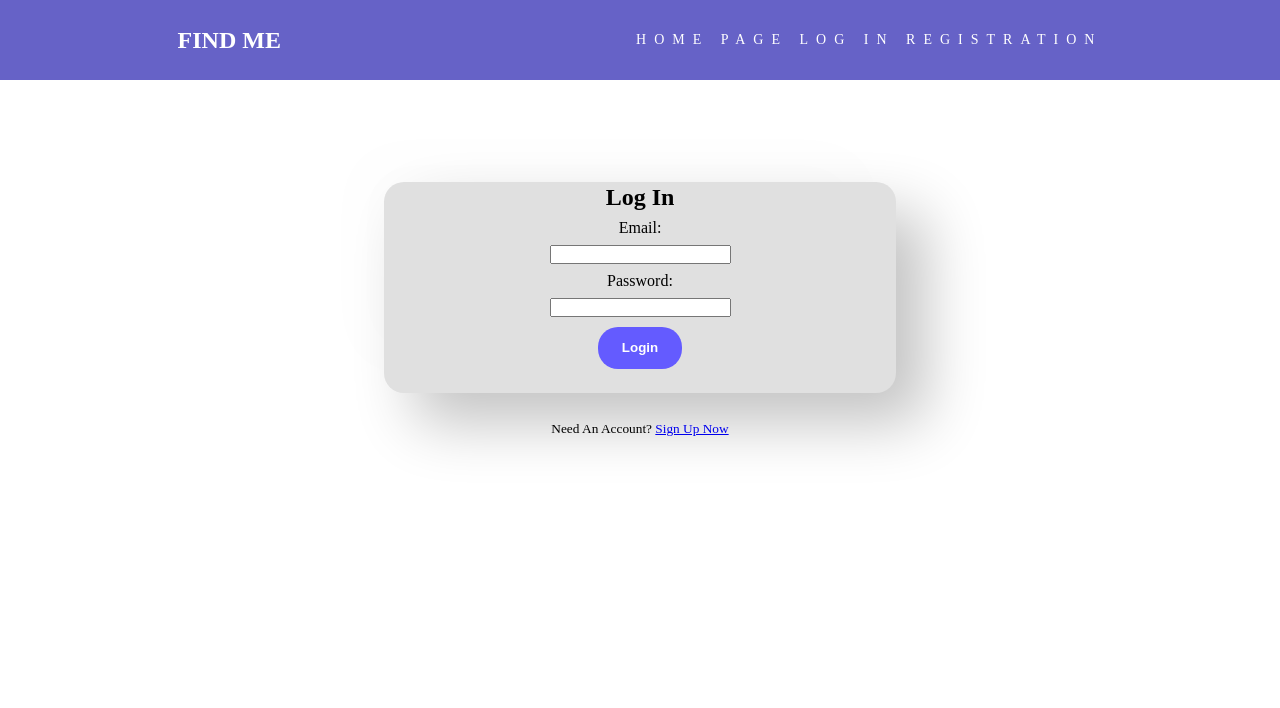
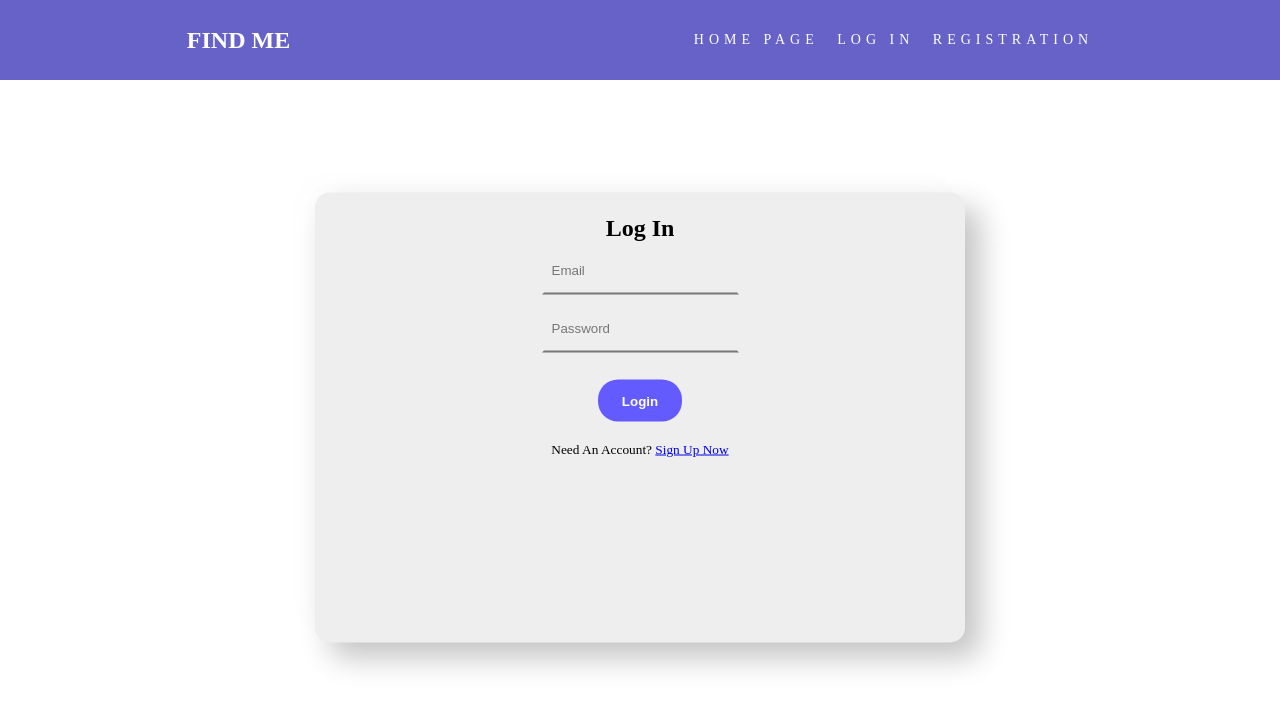
Before and after one commit to nika-jashi/Me-On, a Django app: a page that uses templates/base.html in a window 1280 px wide. Shown: the top 708 px of the page. Run offline with Django 4.2, Linux system fonts and the light colour scheme.

Commit message:
(Task4): add/fix - user now can upload profile pictures minor visual improvement and validation visualisation

```diff
--- a/apps/accounts/forms.py
+++ b/apps/accounts/forms.py
@@ -6,7 +6,7 @@ from django.contrib.auth import authenticate
 from apps.accounts.models import CustomAccount
 from apps.utils.custom_validators import (contains_lowercase,
                                           contains_uppercase,
-                                          contains_digits, )
+                                          contains_digits)
 
 
 class AccountRegistrationForm(forms.ModelForm):
@@ -14,15 +14,17 @@ class AccountRegistrationForm(forms.ModelForm):
     fields, plus a repeated password. """
 
     password = forms.CharField(label='Password',
-                               widget=forms.PasswordInput,
+                               widget=forms.PasswordInput(attrs={'class': 'text_input', 'placeholder': 'Password'}),
                                validators=[contains_uppercase,
                                            contains_digits,
                                            contains_lowercase],
                                required=True)
     password_confirm = forms.CharField(label='Password confirmation',
-                                       widget=forms.PasswordInput,
+                                       widget=forms.PasswordInput(
+                                           attrs={'class': 'text_input', 'placeholder': 'Confirm Password'}),
                                        required=True)
-    username = forms.CharField()
+    username = forms.CharField(widget=forms.TextInput(attrs={'class': 'text_input', 'placeholder': 'Username'}))
+    email = forms.EmailField(widget=forms.EmailInput(attrs={'class': 'text_input', 'placeholder': 'Email'}))
 
     class Meta:
         model = CustomAccount
@@ -59,7 +61,10 @@ class AccountRegistrationForm(forms.ModelForm):
 
 
 class AccountAuthenticationForm(forms.ModelForm):
-    password = forms.CharField(label='Password', widget=forms.PasswordInput)
+    password = forms.CharField(label='Password',
+                               widget=forms.PasswordInput(attrs={'class': 'text_input', 'placeholder': 'Password'})
+                               )
+    email = forms.EmailField(widget=forms.EmailInput(attrs={'class': 'text_input', 'placeholder': 'Email'}))
 
     class Meta:
         model = CustomAccount
@@ -72,6 +77,7 @@ class AccountAuthenticationForm(forms.ModelForm):
             taken_email = CustomAccount.objects.filter(email=self.cleaned_data['email']).exists()
             if not taken_email:
                 if not authenticate(email=email):
-                    raise forms.ValidationError("Please Provide Valid Email")
-            if not authenticate(email=email, password=password):
-                raise forms.ValidationError("password is incorrect")
+                    self.add_error('email', "Email Is Not Registered")
+            if taken_email:
+                if not authenticate(email=email, password=password):
+                    self.add_error('password', "password is incorrect")
--- a/apps/profiles/models.py
+++ b/apps/profiles/models.py
@@ -1,5 +1,5 @@
+from PIL import Image
 from django.db import models
-from django.urls import reverse
 
 from apps.accounts.models import CustomAccount
 
@@ -17,7 +17,7 @@ class Profile(models.Model):
     account = models.OneToOneField(to=CustomAccount, on_delete=models.CASCADE)
     full_name = models.CharField(max_length=54, blank=True)
     small_bio = models.TextField(max_length=140, blank=True)
-    profile_picture = models.ImageField(upload_to='media/', blank=True)
+    profile_picture = models.ImageField(upload_to='profile_images', blank=True)
 
     def __str__(self):
         return self.account.username
--- a/core/settings.py
+++ b/core/settings.py
@@ -120,4 +120,4 @@ STATICFILES_DIRS = [
 MEDIA_URL = '/media/'
 
 # Path where media is stored
-MEDIA_ROOT = os.path.join(BASE_DIR, 'media/')
+MEDIA_ROOT = os.path.join(BASE_DIR, 'static/media/')
--- a/core/urls.py
+++ b/core/urls.py
@@ -1,5 +1,6 @@
 from django.contrib import admin
 from django.urls import path, include
+
 
 urlpatterns = [
     path('real/admin/', admin.site.urls),
--- a/static/find_me/css/main.css
+++ b/static/find_me/css/main.css
@@ -1,13 +1,26 @@
-div.centered {
-    text-align: center;
-    margin: 8% 30% 2%;
+div.center_itself {
+    position: absolute;
+    margin: 0;
+    left: 50%;
+    transform: translate(-50%, 25%);
+}
+
+div.centered_items {
+    margin-top: 20px;
+    display: flex;
+    flex-direction: column;
+    justify-content: center;
+    align-items: center;
 }
 
 .custom_card {
-    border-radius: 20px;
-    background: #e0e0e0;
-    box-shadow: 30px 30px 60px #c3c3c3,
-    -30px -30px 60px #fdfdfd;
+    border-radius: 15px;
+    background: #eeeeee;
+    box-shadow: 15px 15px 30px #c3c3c3,
+    -15px -15px 30px #fdfdfd;
+    box-sizing: border-box;
+    width: 650px;
+    height: 450px;
 }
 
 .container {
@@ -29,7 +42,7 @@ div.centered {
     align-items: center;
     gap: 0.6em;
     font-weight: bold;
-    left: 50%;
+    margin-top: 10px;
 }
 
 .regular_button:hover {
@@ -68,7 +81,8 @@ div.centered {
     text-decoration: none;
     list-style: none;
     text-transform: uppercase;
-    letter-spacing: 8px;
+    letter-spacing: 5px;
+    margin-left: 10px;
     font-size: 14px;
     transition: ease-in-out .2s;
 
@@ -90,11 +104,30 @@ div.centered {
     color: black;
 }
 
-.card {
-    box-shadow: 0 4px 8px 0 rgba(0, 0, 0, 0.2);
-    max-width: 420px;
-    margin-bottom: 5%;
-    margin-left: 2%;
-    margin-top: 3%;
-    text-align: center;
+.text_input {
+    line-height: 28px;
+    border: 2px solid transparent;
+    border-bottom-color: #777;
+    padding: 8px;
+    margin: 5px;
+    outline: none;
+    background-color: transparent;
+    color: #0d0c22;
+    transition: .3s cubic-bezier(0.645, 0.045, 0.355, 1);
 }
+
+.text_input:focus, .text_input:hover {
+    outline: none;
+    padding: .2rem 1rem;
+    border-radius: 1rem;
+    border-color: #987ac6;
+}
+
+.text_input::placeholder {
+    color: #777;
+}
+
+.text_input:focus::placeholder {
+    opacity: 0;
+    transition: opacity .3s;
+}
--- a/templates/account/account_login.html
+++ b/templates/account/account_login.html
@@ -1,28 +1,28 @@
 {% extends "base.html" %}
 {% block content %}
     <title>Find Me - Log In</title>
-    <div class="centered container custom_card">
+    <div class="container custom_card center_itself">
         <form method="POST">
             {% csrf_token %}
+            <div class="centered_items">
                 <h2>Log In</h2>
-            <p style="margin: 8px">Email:</p>
                 {{ form.email }}
                 {% if form.email.errors %}
                     {{ form.email.errors }}
                 {% endif %}
-            <p style="margin: 8px">Password:</p>
                 {{ form.password }}
                 {% if form.password.errors %}
                     {{ form.password.errors }}
                 {% endif %}
-            <div class="wrapper" style="margin: 2%">
+            </div>
+            <div class="wrapper" style="margin-top: 2%">
                 <button class="regular_button" type="submit">Login</button>
             </div>
         </form>
-    </div>
-    <div class="centered" style="margin: 1%">
+        <div class="centered_items">
             <small class="text-muted">
                 Need An Account? <a class="ml-2" href="{% url 'registration' %}">Sign Up Now</a>
             </small>
         </div>
+    </div>
 {% endblock content %}
--- a/templates/profile/profile_customisation.html
+++ b/templates/profile/profile_customisation.html
@@ -1,10 +1,10 @@
 {% extends "base.html" %}
 {% block content %}
-    <form method="POST">
+    <form method="POST" enctype="multipart/form-data">
         {% csrf_token %}
         {{ form.as_p }}
         <div class="form-group">
-            <button class="btn btn-outline-info" type="submit">Update</button>
+            <button class="regular_button" type="submit">Update Profile</button>
         </div>
     </form>
 {% endblock content %}
--- a/templates/profile/profile_link_add.html
+++ b/templates/profile/profile_link_add.html
@@ -4,7 +4,7 @@
         {% csrf_token %}
         {{ form.as_p }}
         <div class="form-group">
-            <button class="btn btn-outline-info" type="submit">Add</button>
+            <button class="regular_button" type="submit"> Add New Link </button>
         </div>
     </form>
 {% endblock content %}
--- a/templates/profile/profile_link_edit.html
+++ b/templates/profile/profile_link_edit.html
@@ -4,7 +4,7 @@
         {% csrf_token %}
         {{ form.as_p }}
         <div class="form-group">
-            <button class="btn btn-outline-info" type="submit">Edit</button>
+            <button class="regular_button" type="submit"> Edit Link </button>
         </div>
     </form>
 {% endblock content %}
```
Also changed, not shown: apps/profiles/forms.py (+9 -4 lines), apps/profiles/views.py (+16 -12 lines), templates/account/account_registration.html (+9 -12 lines), templates/base.html (+3 -4 lines), templates/profile/profile_link_delete.html (+4 -4 lines), templates/profile/profile_of_account.html (+27 -18 lines), 1 other file. Lines whose indentation alone changed are shown as unchanged.
